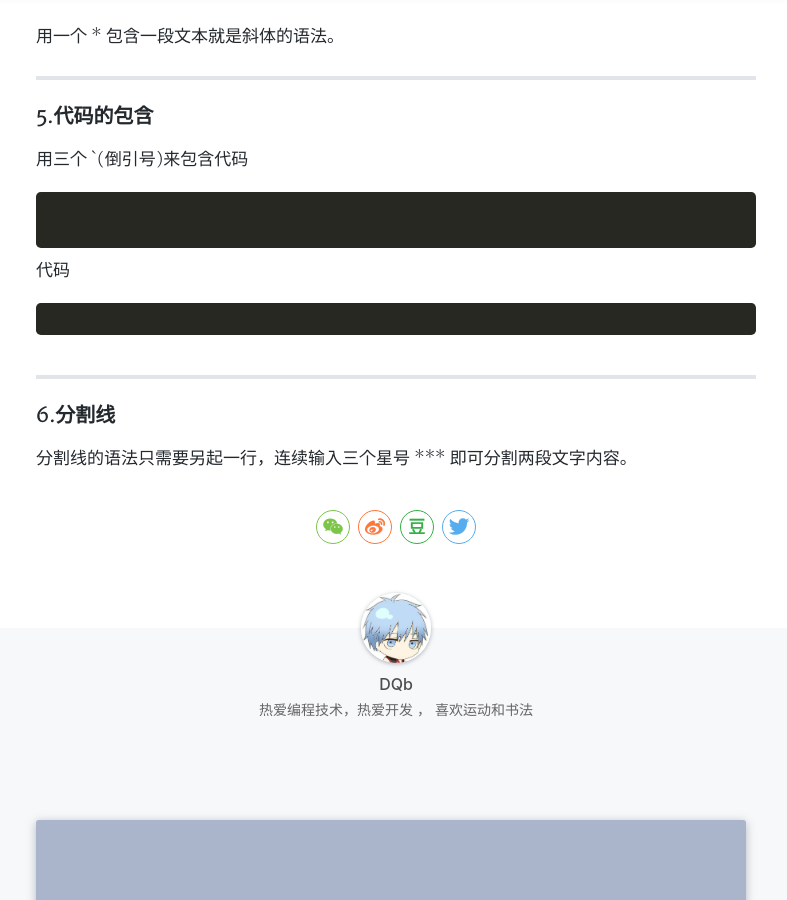
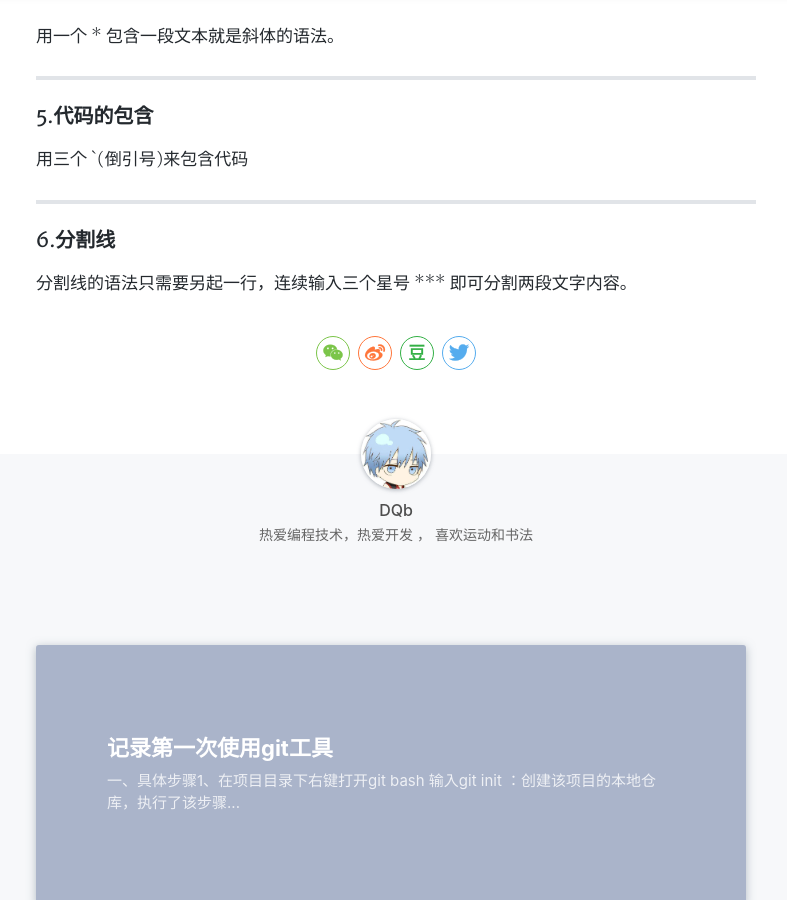
Before and after one commit to Rainsuperman/Rainsuperman.github.io, a Jekyll site: the page built from _posts/2018-7-24-关于Markdown的简单上手技巧.md, in a window 1280 px wide and 900 px high, scrolled down 959 px. Shown: the whole window, without its empty margins (244-1031 px from the left). Built offline with Jekyll 4.4.1, drawn with Linux system fonts in a browser that asks for light colours; nearby versions of some CDN libraries; comment, search, counter and statistics services are not loaded; a style sheet for code colours, icons or effects is not loaded.

Commit message:
文章修改

````diff
--- a/_posts/2018-7-24-关于Markdown的简单上手技巧.md
+++ b/_posts/2018-7-24-关于Markdown的简单上手技巧.md
@@ -30,13 +30,7 @@ tags: [工具, markdown]
 
 ### 5.代码的包含
 用三个 `(倒引号)来包含代码
-```Java
-```
 
-代码
-
-```
-```
 
 ***
 ### 6.分割线
````
Also changed, not shown: _posts/2018-7-21-记录第一次使用git工具.md (+2 -3 lines).
